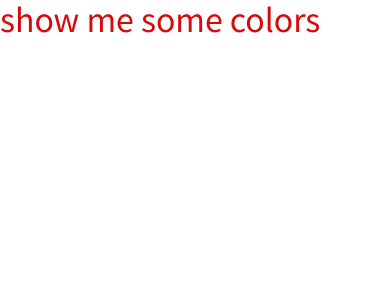
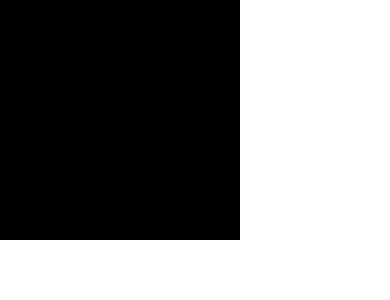
Before and after one commit to Muhan-Company/bizcurator-ecommerce, a Next.js app: page / in a window 390 px wide. Shown: the top 300 px of the page. Built offline with nearby package versions, Linux system fonts and the light colour scheme.

Commit message:
conf: 반응형 사이즈 수정 (430px 이상일 때 pc화면)

```diff
--- a/pages/index.tsx
+++ b/pages/index.tsx
@@ -1,7 +1,7 @@
 export default function Home() {
   return (
     <main>
-      <p className="text-red text-3xl text-head-xl">show me some colors</p>
+      <p className="text-red text-3xl text-head-xl w-60 h-60 bg-black sm:bg-green-500"></p>
     </main>
   );
 }
--- a/tailwind.config.js
+++ b/tailwind.config.js
@@ -7,6 +7,9 @@ module.exports = {
   ],
   theme: {
     extend: {
+      screens: {
+        sm: '430px',
+      },
       colors: {
         primary: '#16133A',
         secondary: '#F0F3Fc',
```
